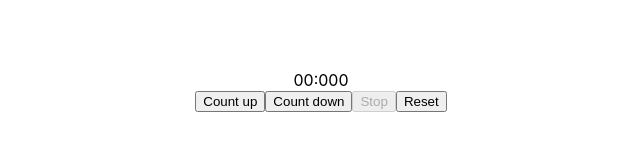
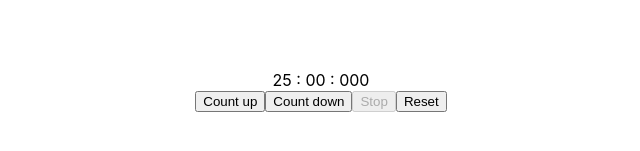
Before and after one commit to htbkoo/simple-react-chronometer, a React (Create React App) app: page / in a window 1280 px wide. Shown: the part 309-460 px from the top of the page, without its empty margins (319-959 px from the left). Built offline with nearby package versions, Linux system fonts and the light colour scheme.

Commit message:
refactored

```diff
--- a/src/App.tsx
+++ b/src/App.tsx
@@ -18,9 +18,38 @@ interface ChronometerState {
 
 const INTERVAL = 10;
 
+interface DateFormat {
+    hours?: number;
+    minutes?: number;
+    seconds: number;
+    milliseconds: number;
+}
+
+function padZero(input: string | number, maxLength: number): string {
+    return input.toString().padStart(maxLength, "0");
+}
+
+function dateFormatToString({hours, minutes, seconds, milliseconds}: DateFormat): string {
+    return [
+        {value: hours},
+        {value: minutes, maxLength: 2},
+        {value: seconds, maxLength: 2},
+        {value: milliseconds, maxLength: 3},
+    ]
+        .filter(element => typeof element.value !== "undefined")
+        .map(({value, maxLength}) =>
+            maxLength
+                ? padZero(value, maxLength)
+                : value.toString()
+        )
+        .join(" : ");
+}
+
 function Chronometer() {
     // const [appState, setAppState] = useState<ChronometerState>({app: {isCounting: false, count: 0}});
-    const [count, setCount] = useState(0);
+    // const [initialValue, setInitialValue] = useState(0);
+    const [initialValue, setInitialValue] = useState(25 * 60 * 1000);
+    const [count, setCount] = useState(initialValue);
     const [counterId, setCounterId] = useState<NodeJS.Timeout | undefined>(undefined);
 
     useEffect(cleanUpCounterOnUnmount, [counterId]);
@@ -78,7 +107,7 @@ function Chronometer() {
                     Stop
                 </button>
                 <button onClick={() => {
-                    setCount(0);
+                    setCount(initialValue);
                 }}>
                     Reset
                 </button>
@@ -99,10 +128,10 @@ function Chronometer() {
 }
 
 export function formatCount(count: number): string {
-
-    const seconds = (Math.floor(count / 1000)).toString().padStart(2, "0");
-    const milliseconds = (count % 1000).toString().padStart(3, "0");
-    return `${seconds}:${milliseconds}`;
+    const minutes = Math.floor(count / 60 / 1000);
+    const seconds = Math.floor(count / 1000) % 60;
+    const milliseconds = count % 1000;
+    return dateFormatToString({minutes, seconds, milliseconds})
 }
 
 export default App;
```
